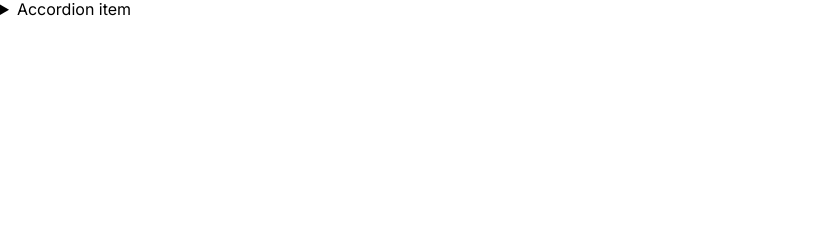
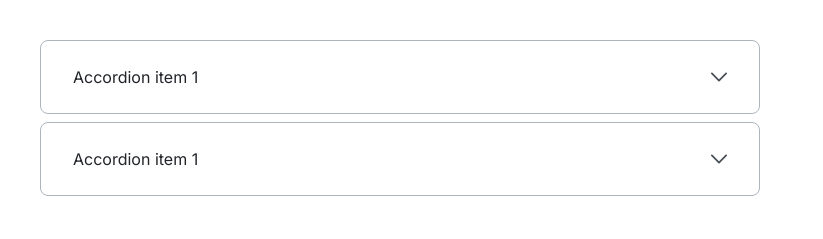
Before and after one commit to js-tasks-ru/htmlcss-20230411_alexandr-baranchugov, a website: page 03-lection1/02-accordion/index.html in a window 1280 px wide. Shown: the whole page, without its empty margins (0-823 px from the left). Drawn offline with nearby package versions, Linux system fonts and the light colour scheme.

Commit message:
Feature: Task 3 - Accordion [ref: task-3]

```diff
--- a/03-lection1/02-accordion/accordion.css
+++ b/03-lection1/02-accordion/accordion.css
@@ -1 +1,43 @@
-/* Стилизация аккордеона */
+.accordion {
+    border: 1px solid var(--grey-3);
+    border-radius: 8px;
+    padding: 24px 32px 24px;
+}
+
+.accordion__summary {
+    color: var(--black);
+    cursor: pointer;
+    font-family: var(--font-inter);
+    font-size: 16px;
+    font-weight: 400;
+    line-height: 24px;
+    list-style: none;
+    position: relative;
+}
+
+.accordion__summary::-webkit-details-marker {
+    display: none;
+    opacity: 0;
+}
+.accordion__chevron {
+    color: var(--grey-4);
+    height: 16px;
+    pointer-events: none;
+    position: absolute;
+    right: 0;
+    top: 50%;
+    transform: translateY(-50%);
+    transition: transform .5s;
+    width: 16px;
+}
+
+.accordion[open] .accordion__chevron {
+    transform: translateY(-50%) rotateX(180deg);
+}
+
+.accordion__details {
+    font-family: var(--font-inter);
+    font-size: 16px;
+    line-height: 24px;
+    padding: 16px 0 8px;
+}
--- a/03-lection1/02-accordion/index.html
+++ b/03-lection1/02-accordion/index.html
@@ -3,16 +3,47 @@
 <html lang="ru">
     <head>
         <link rel="stylesheet" href="../../assets/css/main.css">
-        <link rel="stylesheet" href="./accordion.css">
+        <link rel="stylesheet" href="./accordion.css"><title>Task 3 - Buttons</title>
+
+        <style>
+            .accordions {
+                display: flex;
+                flex-direction: column;
+                gap: 8px;
+                max-width: 720px;
+                padding: 40px;
+            }
+        </style>
     </head>
     <body>
-        <details>
-            <summary>
-                Accordion item
-            </summary>
-            <p>
-                Hidden content
-            </p>
-        </details>
+        <div class="accordions">
+            <details class="accordion">
+                <summary class="accordion__summary">
+                    Accordion item 1
+
+                    <svg width="16" height="8" viewBox="0 0 18 10" fill="none" xmlns="http://www.w3.org/2000/svg"
+                    class="accordion__chevron">
+                        <use xlink:href="./icons.svg#chevron"></use>
+                    </svg>
+                </summary>
+                <div class="accordion__details">
+                    Amet minim mollit non deserunt ullamco est sit aliqua dolor do amet sint. Velit officia consequat duis enim velit mollit. Exercitation veniam consequat sunt nostrud amet.
+                </div>
+            </details>
+
+            <details class="accordion">
+                <summary class="accordion__summary">
+                    Accordion item 1
+
+                    <svg width="16" height="8" viewBox="0 0 18 10" fill="none" xmlns="http://www.w3.org/2000/svg"
+                         class="accordion__chevron">
+                        <use xlink:href="./icons.svg#chevron"></use>
+                    </svg>
+                </summary>
+                <div class="accordion__details">
+                    Amet minim mollit non deserunt ullamco est sit aliqua dolor do amet sint. Velit officia consequat duis enim velit mollit. Exercitation veniam consequat sunt nostrud amet.
+                </div>
+            </details>
+        </div>
     </body>
 </html>
--- a/assets/css/main.css
+++ b/assets/css/main.css
@@ -4,4 +4,6 @@
 
 * {
     font-family: 'Inter', 'Roboto', sans-serif;
+    font-size: 16px;
+    line-height: 24px;
 }
```
Also changed, not shown: 03-lection1/02-accordion/icons.svg (added).
